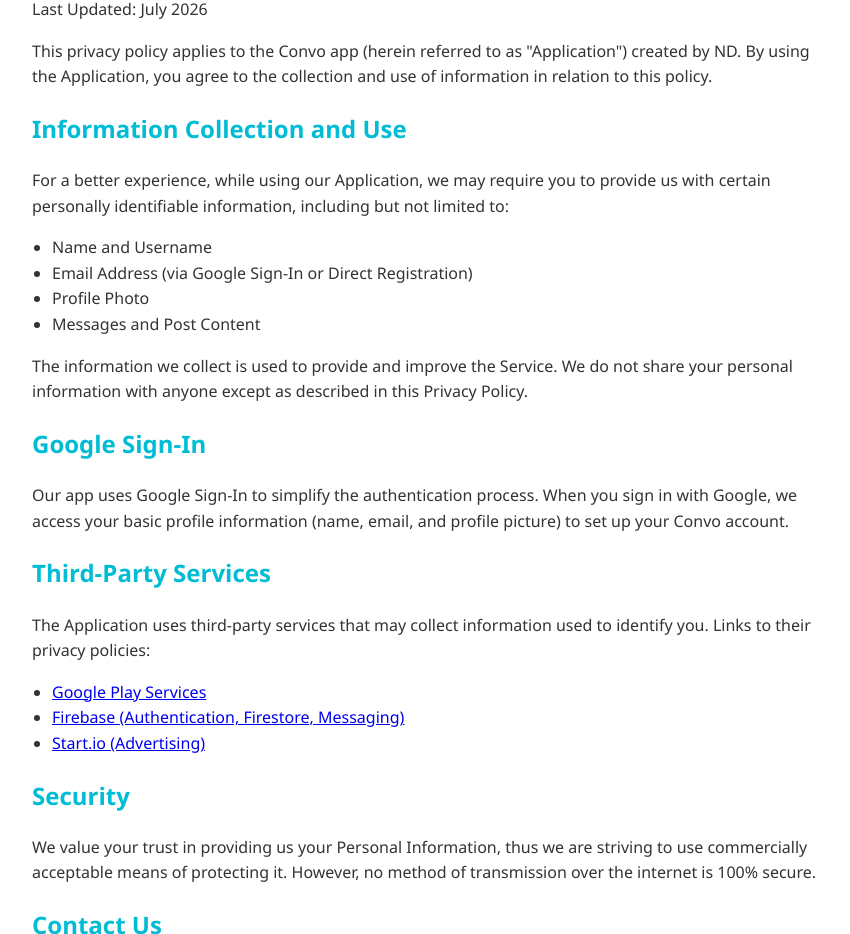
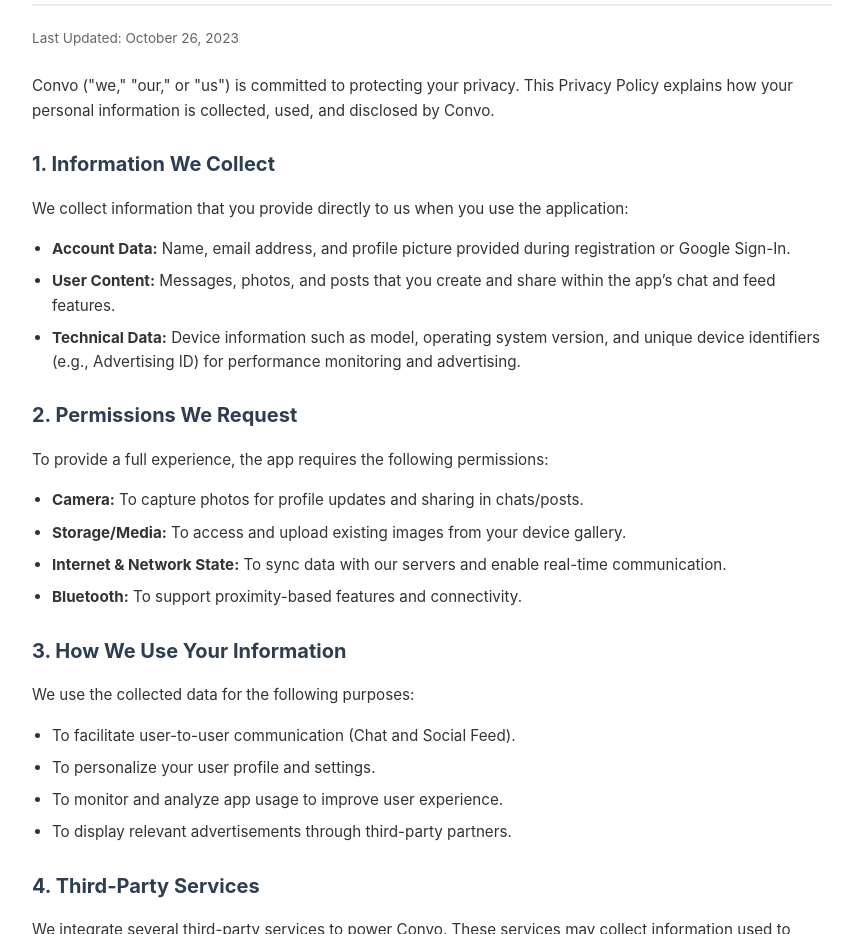
Before and after one commit to nandawinlwin/convo, a plain HTML site: page privacy.html in a window 1280 px wide. Shown: the part 117-1051 px from the top of the page, without its empty margins (208-1058 px from the left). Drawn offline with Linux system fonts and the light colour scheme.

Commit message:
Update privacy.html

```diff
--- a/privacy.html
+++ b/privacy.html
@@ -5,52 +5,111 @@
     <meta name="viewport" content="width=device-width, initial-scale=1.0">
     <title>Privacy Policy - Convo</title>
     <style>
-        body { font-family: 'Segoe UI', Tahoma, Geneva, Verdana, sans-serif; padding: 20px; line-height: 1.6; color: #333; max-width: 800px; margin: auto; }
-        h1, h2, h3 { color: #00BCD4; }
-        .section { margin-bottom: 20px; }
-        ul { padding-left: 20px; }
+        body {
+            font-family: -apple-system, BlinkMacSystemFont, "Segoe UI", Roboto, Helvetica, Arial, sans-serif;
+            line-height: 1.6;
+            color: #333333;
+            background-color: #f9f9f9;
+            margin: 0;
+            padding: 20px;
+        }
+        .container {
+            max-width: 800px;
+            margin: 0 auto;
+            background: #ffffff;
+            padding: 40px;
+            border-radius: 8px;
+            box-shadow: 0 2px 10px rgba(0,0,0,0.05);
+        }
+        h1 {
+            color: #1a1a1a;
+            border-bottom: 2px solid #eaeaea;
+            padding-bottom: 10px;
+            margin-top: 0;
+        }
+        h2 {
+            color: #2c3e50;
+            margin-top: 25px;
+            font-size: 1.25rem;
+        }
+        p, li {
+            font-size: 0.95rem;
+        }
+        ul {
+            padding-left: 20px;
+        }
+        li {
+            margin-bottom: 8px;
+        }
+        .last-updated {
+            color: #666666;
+            font-size: 0.85rem;
+            margin-bottom: 25px;
+        }
+        .contact-email {
+            font-weight: bold;
+            color: #0066cc;
+        }
     </style>
 </head>
 <body>
-    <h1>Privacy Policy</h1>
-    <p>Last Updated: July 2026</p>
-    <p>This privacy policy applies to the Convo app (herein referred to as "Application") created by ND. By using the Application, you agree to the collection and use of information in relation to this policy.</p>
 
-    <div class="section">
-        <h2>Information Collection and Use</h2>
-        <p>For a better experience, while using our Application, we may require you to provide us with certain personally identifiable information, including but not limited to:</p>
-        <ul>
-            <li>Name and Username</li>
-            <li>Email Address (via Google Sign-In or Direct Registration)</li>
-            <li>Profile Photo</li>
-            <li>Messages and Post Content</li>
-        </ul>
-        <p>The information we collect is used to provide and improve the Service. We do not share your personal information with anyone except as described in this Privacy Policy.</p>
-    </div>
+<div class="container">
+    <h1>Privacy Policy for Convo</h1>
+    <div class="last-updated">Last Updated: October 26, 2023</div>
 
-    <div class="section">
-        <h2>Google Sign-In</h2>
-        <p>Our app uses Google Sign-In to simplify the authentication process. When you sign in with Google, we access your basic profile information (name, email, and profile picture) to set up your Convo account.</p>
-    </div>
+    <p>Convo ("we," "our," or "us") is committed to protecting your privacy. This Privacy Policy explains how your personal information is collected, used, and disclosed by Convo.</p>
 
-    <div class="section">
-        <h2>Third-Party Services</h2>
-        <p>The Application uses third-party services that may collect information used to identify you. Links to their privacy policies:</p>
-        <ul>
-            <li><a href="https://google.com/policies/privacy/" target="_blank">Google Play Services</a></li>
-            <li><a href="https://firebase.google.com/support/privacy" target="_blank">Firebase (Authentication, Firestore, Messaging)</a></li>
-            <li><a href="https://www.start.io/policy/privacy-policy/" target="_blank">Start.io (Advertising)</a></li>
-        </ul>
-    </div>
+    <h2>1. Information We Collect</h2>
+    <p>We collect information that you provide directly to us when you use the application:</p>
+    <ul>
+        <li><strong>Account Data:</strong> Name, email address, and profile picture provided during registration or Google Sign-In.</li>
+        <li><strong>User Content:</strong> Messages, photos, and posts that you create and share within the app’s chat and feed features.</li>
+        <li><strong>Technical Data:</strong> Device information such as model, operating system version, and unique device identifiers (e.g., Advertising ID) for performance monitoring and advertising.</li>
+    </ul>
 
-    <div class="section">
-        <h2>Security</h2>
-        <p>We value your trust in providing us your Personal Information, thus we are striving to use commercially acceptable means of protecting it. However, no method of transmission over the internet is 100% secure.</p>
-    </div>
+    <h2>2. Permissions We Request</h2>
+    <p>To provide a full experience, the app requires the following permissions:</p>
+    <ul>
+        <li><strong>Camera:</strong> To capture photos for profile updates and sharing in chats/posts.</li>
+        <li><strong>Storage/Media:</strong> To access and upload existing images from your device gallery.</li>
+        <li><strong>Internet & Network State:</strong> To sync data with our servers and enable real-time communication.</li>
+        <li><strong>Bluetooth:</strong> To support proximity-based features and connectivity.</li>
+    </ul>
 
-    <div class="section">
-        <h2>Contact Us</h2>
-        <p>If you have any questions or suggestions about our Privacy Policy, do not hesitate to contact us at the developer support email.</p>
-    </div>
+    <h2>3. How We Use Your Information</h2>
+    <p>We use the collected data for the following purposes:</p>
+    <ul>
+        <li>To facilitate user-to-user communication (Chat and Social Feed).</li>
+        <li>To personalize your user profile and settings.</li>
+        <li>To monitor and analyze app usage to improve user experience.</li>
+        <li>To display relevant advertisements through third-party partners.</li>
+    </ul>
+
+    <h2>4. Third-Party Services</h2>
+    <p>We integrate several third-party services to power Convo. These services may collect information used to identify you:</p>
+    <ul>
+        <li><strong>Google Play Services & Firebase:</strong> Used for authentication, cloud database management, and push notifications.</li>
+        <li><strong>ImgBB:</strong> A third-party image hosting service used to store images uploaded by users.</li>
+        <li><strong>AdMob (Google) & Start.io:</strong> Advertising platforms that use device identifiers to serve personalized ads.</li>
+    </ul>
+
+    <h2>5. Data Security</h2>
+    <p>We prioritize the security of your data. We use industry-standard security protocols, including Firebase Security Rules and in-app Privacy PIN features, to protect your information. However, please be aware that no electronic storage or transmission over the internet is 100% secure.</p>
+
+    <h2>6. Data Retention and Deletion</h2>
+    <p>We retain your data as long as your account is active. Users have the right to request the deletion of their personal data and account at any time through the app settings or by contacting us directly.</p>
+
+    <h2>7. Children’s Privacy</h2>
+    <p>Convo does not knowingly collect personal information from children under the age of 13. If we discover that a child under 13 has provided us with personal information, we will immediately delete this from our servers.</p>
+
+    <h2>8. Changes to This Privacy Policy</h2>
+    <p>We may update our Privacy Policy from time to time. We will notify you of any changes by posting the new Privacy Policy on this page. These changes are effective immediately after they are posted.</p>
+
+    <h2>9. Contact Us</h2>
+    <p>If you have any questions or suggestions about our Privacy Policy, do not hesitate to contact us at:</p>
+    <p>Email: <span class="contact-email">ndcomputer.mm@gmail.com</span></p>
+</div>
+
 </body>
 </html>
```
